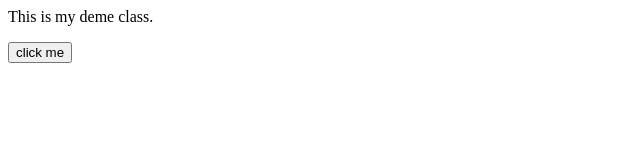
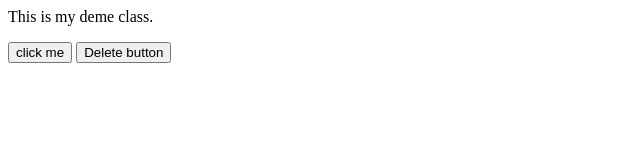
Before and after one commit to Mdfardeenkhan13/Demo, a plain HTML site: page index.html in a window 1280 px wide. Shown: the whole page, without its empty margins (0-640 px from the left). Drawn offline with Linux system fonts and the light colour scheme.

Commit message:
button 2 is added

```diff
--- a/index.html
+++ b/index.html
@@ -1,2 +1,3 @@
 <p>This is my deme class.</p>
 <button>click me</button>
+<button>Delete button</button>
```
